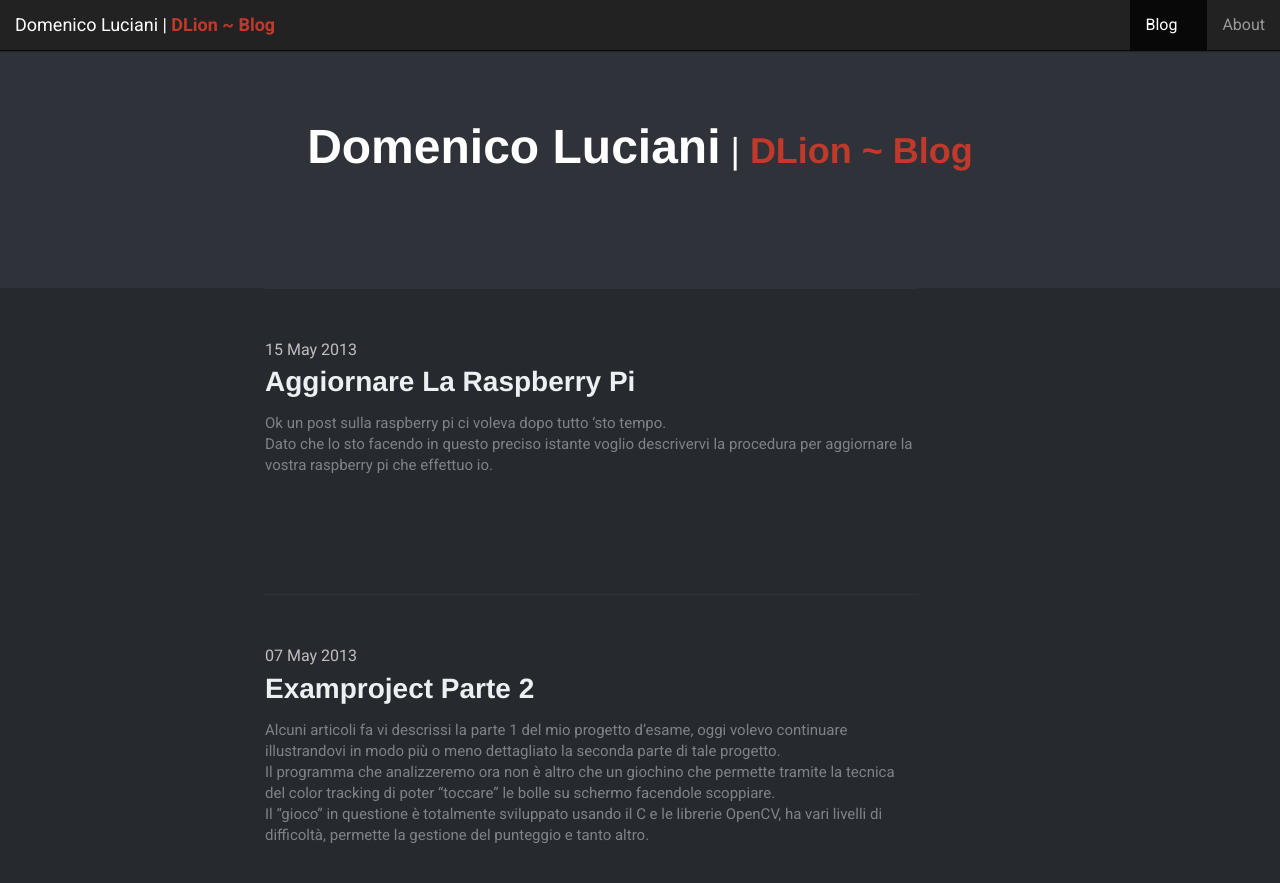
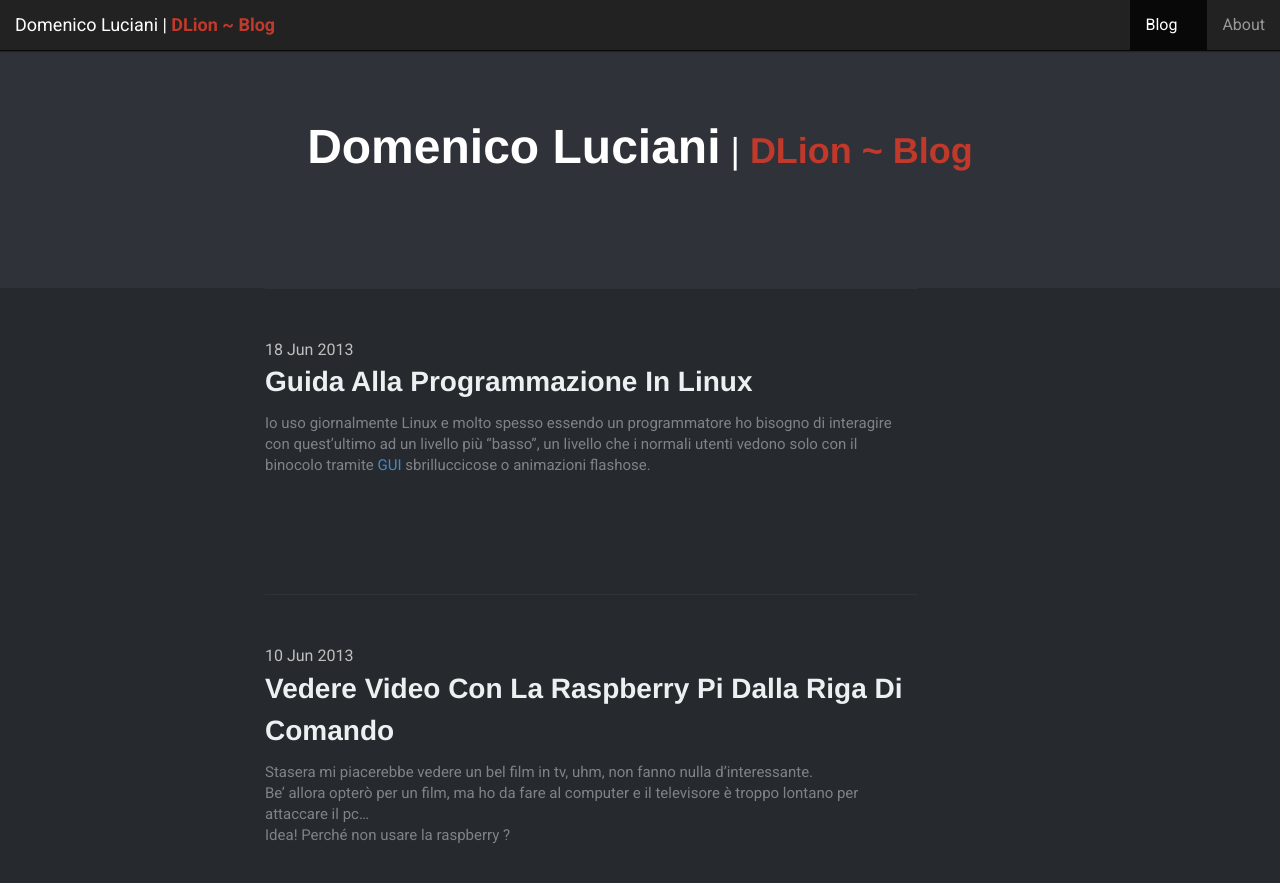
Before and after one commit to dlion/dlion.github.io, a Jekyll site: the page built from index.html, in a window 1280 px wide and 900 px high. Shown: the top 883 px of the window. Built offline with Jekyll 4.4.1, drawn with Linux system fonts in a browser that asks for light colours; Markdown is read by kramdown in place of the engine named in the settings; some of the changed lines change nothing that is shown.

Commit message:
Added 2 articles

```diff
--- /dev/null
+++ b/_posts/2013-06-10-vedere-video-con-la-raspberry-pi-dalla-riga-di-comando.md
@@ -0,0 +1,26 @@
+---
+layout: post
+---
+Stasera mi piacerebbe vedere un bel film in tv, uhm, non fanno nulla d’interessante.
+Be' allora opterò per un film, ma ho da fare al computer e il televisore è troppo lontano per attaccare il pc...
+Idea! Perché non usare la raspberry ?
+
+Ah, non ho una tastiera usb a portata di mano ed anche se fosse, non ho voglia di alzarmi per gestire il film. Però a pensarci bene ho settato la mia raspberry pi in modo tale da avere un indirizzo statico, il server ssh attivo e la raspbian customizzata a dovere per non dover collegare una tastiera fisica al dispositivo ma non ho X attivo né configurato; dalla linea di comando entro via ssh e faccio quello che mi pare, ma **come li vedo i film!?**
+
+Questo dubbio mi ha attanagliato per un po’, mi chiedevo:
+
+* Se non ho il server X attivato e/o se non scrivo direttamente dalla raspberry con la tastiera fisica come posso guardarmi un film sul mio televisore senza troppi problemi ?
+
+La risposta è arrivata dopo un paio di _ricerche_.
+
+Se avete una raspbian e volete vedere video con la raspberry pi dalla riga di comando, comodamente dal vostro pc vi basterà usare il software: **omxplayer**
+Questo software già presente sulla raspbian vi permette di farlo.
+
+Collegate all'uscita hdmi il vostro televisore, entrate via ssh e scegliete il video da vedere e digitate: `omxplayer -o hdmi <video>`
+
+Vedrete spuntare l'immagine sul vostro schermo, anche se non c'è X attivo, se non avete configurato il DE/WM o qualsiasi altra cosa che riguardi la parte grafica.
+_Io per sicurezza tramite rpi-config ho dato alla gpu più memoria rispetto ai 64 di default così da non esserci problemi in caso di film esosi._
+
+Nulla di complicato, l'opzione `-o` dice al software di redigere l'audio verso l'hdmi e in caso vi servissero maggiori info l'opzione `-h` arriva in vostro soccorso. Così potrete godervi i vostri film senza usare roba troppo complicata come [XBMC](http://xbmc.org/) o altri gestori multimediali.
+
+Saluti, Dlion
--- /dev/null
+++ b/_posts/2013-06-18-guida-alla-programmazione-in-linux.md
@@ -0,0 +1,44 @@
+---
+layout: post
+---
+Io uso giornalmente Linux e molto spesso essendo un programmatore ho bisogno di interagire con quest'ultimo ad un livello più "basso", un livello che i normali utenti vedono solo con il binocolo tramite [GUI](https://en.wikipedia.org/wiki/Graphical_user_interface) sbrilluccicose o animazioni flashose.
+
+La programmazione mi permette di toccare con mano la parte viva del sistema, permettendomi di sfruttare le caratteristiche del mio sistema a mio piacimento.
+Per far ciò dovrei conoscere ogni singola funzione per ogni singolo utilizzo, no ?
+Direi che ciò è quasi impossibile, come potrei mai memorizzare centinaia di funzioni per poter plasmare il mondo in cui mi trovo ? Qui ci viene in soccorso il progetto **GaPiL**.
+
+Si tratta di un progetto tutto italiano, un progetto in continua evoluzione ed espansione; [Simone Piccardi](http://piccardi.gnulinux.it/), autore del progetto GaPiL descrive così il suo progetto:
+> GaPiL nasce dalla mia convinzione profonda che la "filosofia" che ispira il software libero si applichi anche ad altri campi che non siano necessariamente quelli della scrittura di programmi per computer. In particolare ritengo che possa assumere una grande rilevanza in ambiti come quelli dell'educazione e della formazione.
+Ma se trovare della buona documentazione libera, specie per quanto riguarda i programmi che girano sul sistema GNU/Linux, è ormai relativamente facile, la produzione di buoni testi didattici che insegnino a programmare in questo sistema è ancora molto limitata, soprattutto se li si cercano in lingua italiana.
+GaPiL è un tentativo di scrivere un manuale di programmazione di sistema in ambiente di tipo Unix, con una particolare attenzione alle caratteristiche specifiche delle interfacce fornite dal kernel Linux. Per questo motivo si parla di Linux e non di GNU/Linux.
+Nonostante questa specificità, essendo la gran parte delle funzioni di sistema standardizzate, la guida dovrebbe risultare utile anche facendo riferimenti ad altri sistemi di tipo Unix come i vari *BSD; in ogni caso si sono sottolineate esplicitamente le caratteristiche specifiche di Linux.
+Benché buona parte della trattazione delle funzioni di libreria sia del tutto identica, facendo riferimento a standard generali come POSIX, si è comunque prestata particolare attenzione alle funzioni delle GNU libc, che sono la versione più usata delle librerie del C, senza dimenticare, ove note, di citare le differenze con possibili alternative come le libc5 o le uclibc.
+L'obiettivo resta comunque quello di riuscire a produrre un testo, rilasciato sotto GNU FDL, che possa servire a chi si accosta per la prima volta alla programmazione avanzata e di sistema su un kernel Linux, con la speranza di poter un giorno raggiungere la qualità dei lavori del compianto R. W. Stevens.
+
+In poche parole il progetto GaPiL non è altro che un enorme manuale del sistema operativo Linux per i programmatori del kernel.
+Contiene al suo interno descrizioni di funzioni utili, funzioni che ogni giorno noi utenti linuxari usiamo sulla nostra shell, che i programmi che usiamo usano tacitamente, su cui è basato l'intero sistema.
+GaPiL è disponibile anche online così da poterlo consultare senza il bisogno di scaricarlo.
+
+Certo, magari non è l'unica fonte di sapere; certo, magari non sostituirà le [man pages](http://it.wikipedia.org/wiki/Man_%28Unix%29) o altri progetti più grandi ma è comunque un buon inizio per qualcosa di più ampio.
+
+Il link al progetto è il seguente: [GaPiL](http://gapil.gnulinux.it/)
+
+Per esempio, voglio usare in un mio programma la funzione kill per terminare un dato processo, ecco uno spezzone del capitolo dedicato a questa funzione:
+> quando si vuole inviare un segnale generico ad un processo occorre utilizzare la apposita system call, questa può essere chiamata attraverso la funzione kill, il cui prototipo è:
+> {% highlight c %}
+#include <sys/types.h>
+#include <signal.h>
+int kill(pid_t pid, int sig)
+{% endhighlight %}
+> Invia il segnale sig al processo specificato con pid.
+La funzione restituisce 0 in caso di successo e -1 in caso di errore nel qual caso errno assumerà uno dei valori:
+EINVAL Il segnale specificato non esiste.
+ESRCH Il processo selezionato non esiste.
+EPERM Non si hanno privilegi sufficienti ad inviare il segnale.
+Lo standard POSIX prevede che il valore 0 per sig sia usato per specificare il segnale nullo. Se la funzione viene chiamata con questo valore non viene inviato nessun segnale, ma viene eseguito il controllo degli errori, in tal caso si otterrà un errore EPERM se non si hanno i permessi necessari ed un errore ESRCH se il processo specificato non esiste. Si tenga conto però che il sistema ricicla i pid (come accennato in sez. 3.2.1) per cui l'esistenza di un processo non significa che esso sia realmente quello a cui si intendeva mandare il segnale.
+Il valore dell'argomento pid specifica il processo (o i processi) di destinazione a cui il segnale deve essere inviato e può assumere i valori riportati in tab. 9.4.
+
+Cosa ne pensate di tale progetto ?
+Io lo trovo più che utile, sia dal punto di vista didattico che "utilistico" e spero che anche voi come me possiate apprezzare lo sforzo e la voglia di creare qualcosa di utile per tutti.
+
+Saluti, DLion.
```
Also changed, not shown: _posts/2013-05-15-aggiornare-la-raspberry-pi.md (line endings or trailing spaces).
